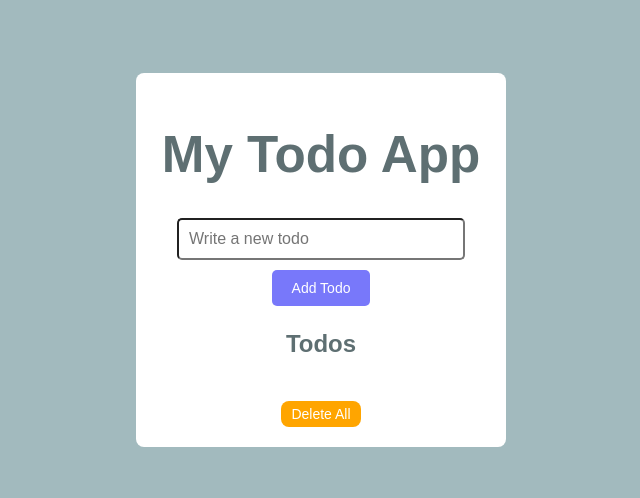
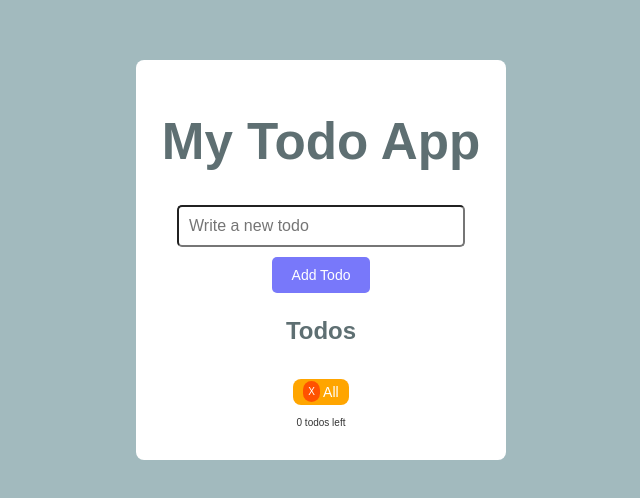
Before and after one commit to Nora-H01/react-todolist, a React (Vite) app in the folder react-todolist/: page / in a window 1280 px wide. Shown: the part 140-638 px from the top of the page, without its empty margins (319-959 px from the left). Built offline with nearby package versions, Linux system fonts and the light colour scheme.

Commit message:
add counter for todos to do

```diff
--- a/react-todolist/src/App.jsx
+++ b/react-todolist/src/App.jsx
@@ -46,6 +46,12 @@ const App = () => {
     setTodos(todos.filter((todo) => todo.state !== "done"));
   };
 
+  //counter
+  const getIncompleteCount = () => {
+    return todos.filter((todo) => todo.state !== "done").length;
+  };
+
+
   return (
     <div className="app-container">
       <h1>My Todo App</h1>
@@ -56,6 +62,7 @@ const App = () => {
         deleteTodo={deleteTodo}
         deleteAllCompleted={deleteAllCompleted}
       />
+      <p className="todo-counter">{getIncompleteCount()} todos left</p>
     </div>
   );
 };
--- a/react-todolist/src/ToDoList.jsx
+++ b/react-todolist/src/ToDoList.jsx
@@ -40,7 +40,7 @@ const TodoList = ({ todos, updateTodoState, deleteTodo, deleteAllCompleted }) =>
       </ul>
       {/* Button to delete all completed tasks */}
       <button onClick={deleteAllCompleted} className="delete-all-btn">
-        Delete All
+        <span>X</span> All
       </button>
     </div>
   );
--- a/react-todolist/src/style.css
+++ b/react-todolist/src/style.css
@@ -4,6 +4,7 @@ body {
     background-color: #a2babe;
     display: grid;
     place-items: center;
+    overflow: hidden;
   }
 
 .app-container {
@@ -94,8 +95,9 @@ body {
   }
 
   /* delete */
-  .delete-btn {
+  .delete-btn{
     background-color: red;
+    border-radius: 15px;
     font-size: 12px;
     color: white;
     border: none;
@@ -115,9 +117,25 @@ body {
     border: none;
     padding: 5px 10px;
     cursor: pointer;
-    margin-top: 20px;
+    margin-top: 10px;
   }
 
   .delete-all-btn:hover {
     background-color: darkorange;
   }
+
+  .delete-all-btn span{
+    background-color: rgba(255, 0, 0, 0.5);
+    padding: 5px 5px;
+    font-size: 10px;
+    border-radius: 15px;
+
+    position: relative;
+    top: -1.5px;
+}
+
+.todo-counter {
+    margin-top: 10px;
+    font-size: 10px;
+    color: #333;
+  }
```
